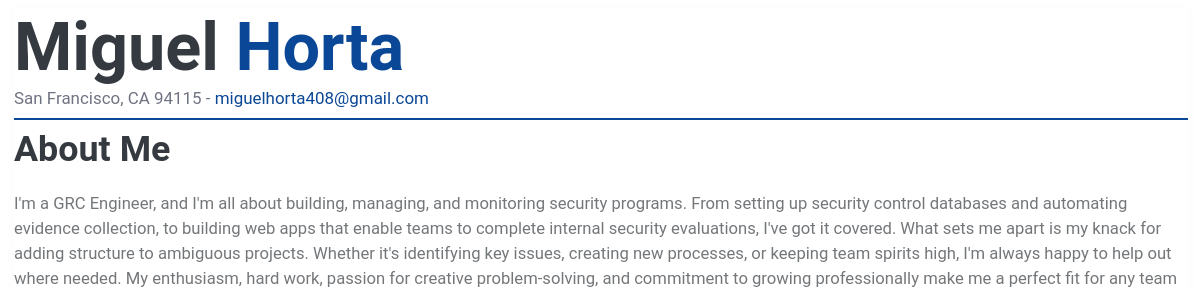
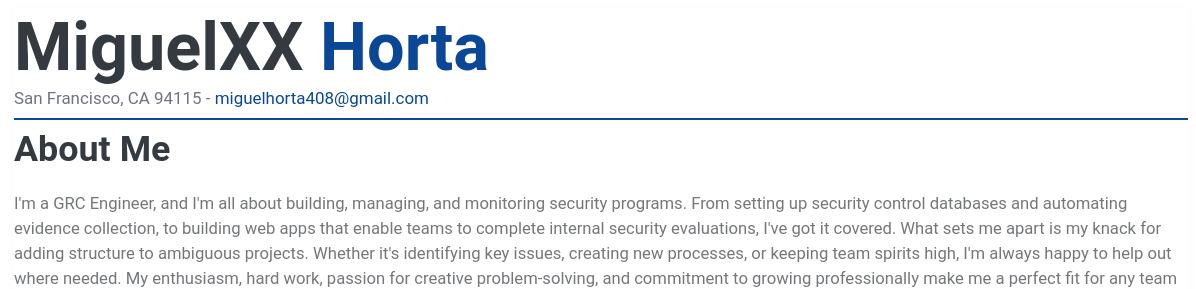
Before and after one commit to MiguelAngelHorta/AWS-Cloud-Resume, a plain HTML site: page MHresume.html in a window 1280 px wide. Shown: the top 289 px of the page, 84-1280 px from the left. Drawn offline with nearby package versions, Linux system fonts and the light colour scheme; no server answers; a script that the page names is missing.

Commit message:
Update MHresume.html

```diff
--- a/MHresume.html
+++ b/MHresume.html
@@ -27,7 +27,7 @@
     </div>
 
     <header>
-        <h1>Miguel <span class="blue-text">Horta</span></h1>
+        <h1>MiguelXX <span class="blue-text">Horta</span></h1>
         <z><span class="grey-text">San Francisco, CA 94115</span> - <span class="blue-text">miguelhorta408@gmail.com</span></z>
     </header>
 
```
